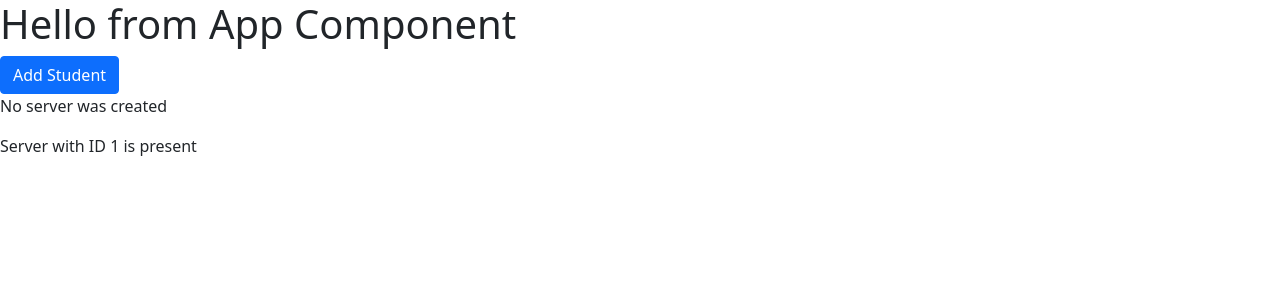
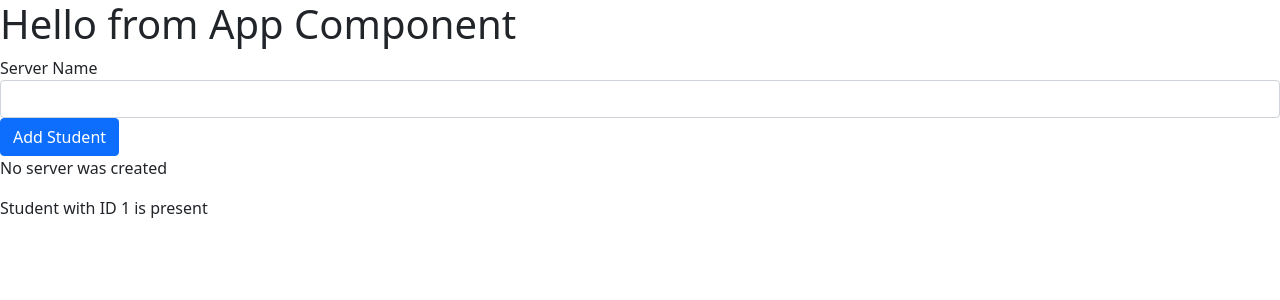
Before and after one commit to real-vivek/Learn-Angular, an Angular app: page / in a window 1280 px wide. Shown: the top 300 px of the page. Built offline with nearby package versions, Linux system fonts and the light colour scheme.

Commit message:
Example of passing and using data in event binding

```diff
--- a/src/app/student/student.component.html
+++ b/src/app/student/student.component.html
@@ -1 +1 @@
-<p>{{'Server'}} with ID {{studentId}} is {{studentStatus}}</p>
+<p>{{'Student'}} with ID {{studentId}} is {{studentStatus}}</p>
--- a/src/app/students/students.component.html
+++ b/src/app/students/students.component.html
@@ -1,3 +1,9 @@
+<label>Server Name</label>
+<!-- $event between "" is the data emitted by that event -->
+<input type="text"
+       class="form-control"
+       (input)="onUpdateStudentName($event)">
+<div>{{studentName}}</div>
 <!-- Normal HTML sets specific property on the underlying DOM element
      Each HTML element is parsed by the browser and translated to and element on the document object model
      Therefore we have element in the dom that has couple of properties/ attributes
--- a/src/app/students/students.component.ts
+++ b/src/app/students/students.component.ts
@@ -11,6 +11,7 @@ export class StudentsComponent implements OnInit {
 
   allowNewServer=false;
   studentCreationStatus='No server was created';
+  studentName='';
 
     constructor(){
         setTimeout(()=>{
@@ -25,4 +26,7 @@ export class StudentsComponent implements OnInit {
     this.studentCreationStatus='Student was created';
   }
 
+  onUpdateStudentName(event:any){
+    this.studentName=event.target.value;
+  }
 }
```
